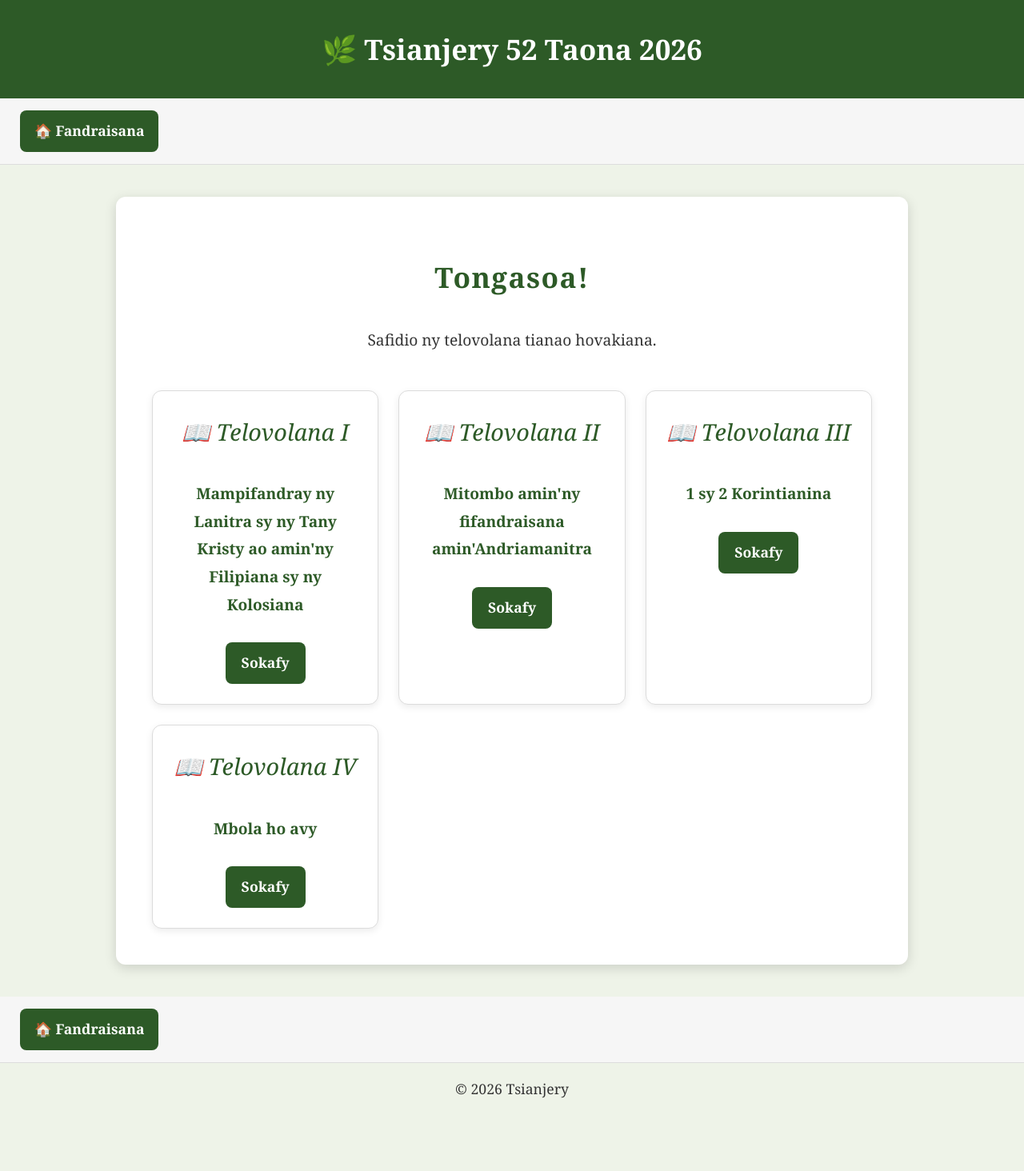
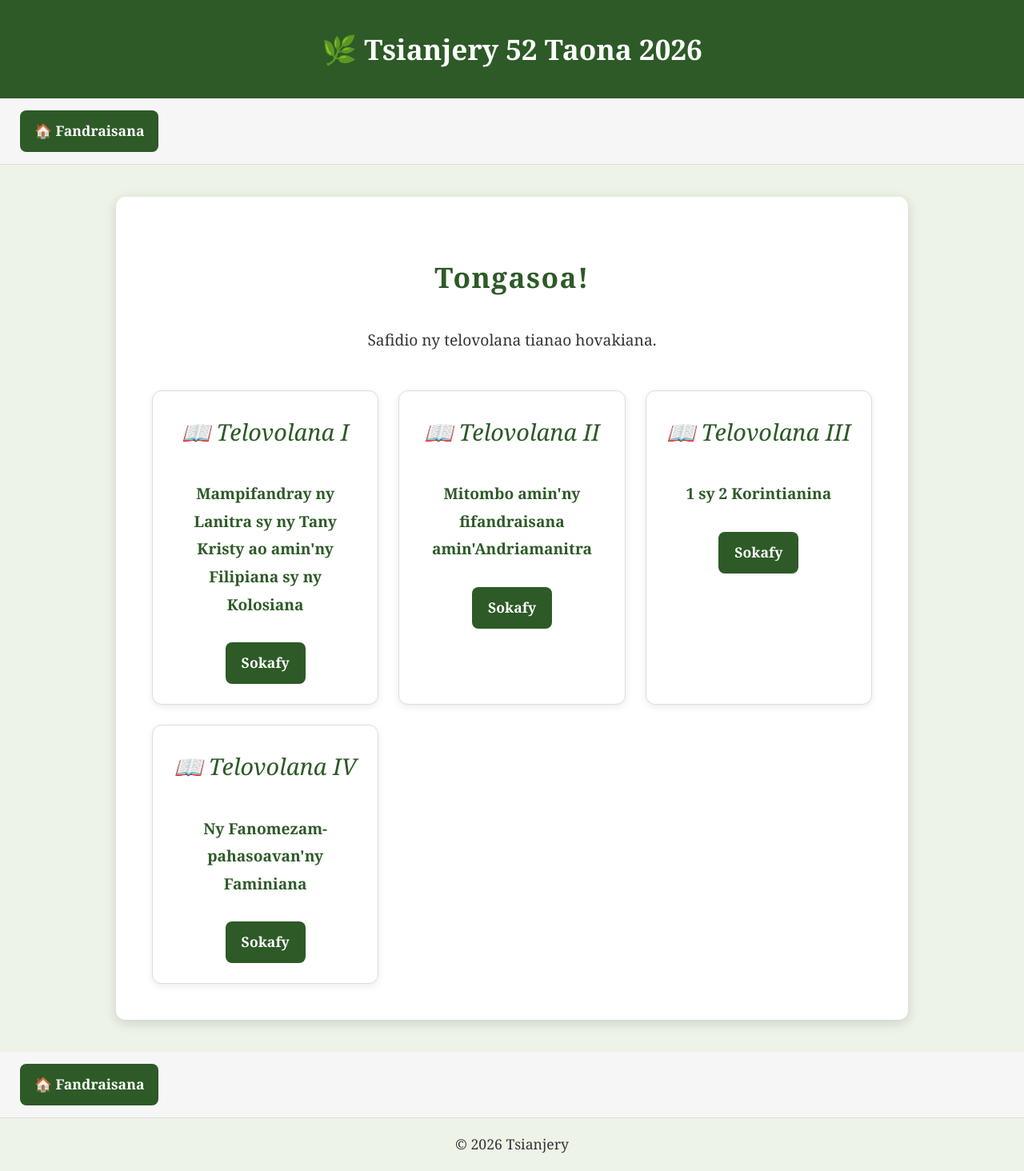
Before and after one commit to nainaw/tsianjery, a Jekyll site: the page built from index.md, in a window 1280 px wide. Shown: the whole page at 80% size. Built offline with Jekyll 4.4.1, drawn with Linux system fonts in a browser that asks for light colours; our own code applies the rules of GitHub Pages for plain Markdown files; before the commit the page ends 1395 px from its top, so only the background shows below that.

Commit message:
Update heading for Telovolana IV section

```diff
--- a/index.md
+++ b/index.md
@@ -47,7 +47,7 @@ Kristy ao amin'ny Filipiana sy ny Kolosiana</h3>
 
 <h2>📖 Telovolana IV</h2>
 
-<h3>Mbola ho avy</h3>
+<h3>Ny Fanomezam-pahasoavan'ny Faminiana</h3>
 
 <a class="button" href="TelovolanaIV.html">Sokafy</a>
 
```
